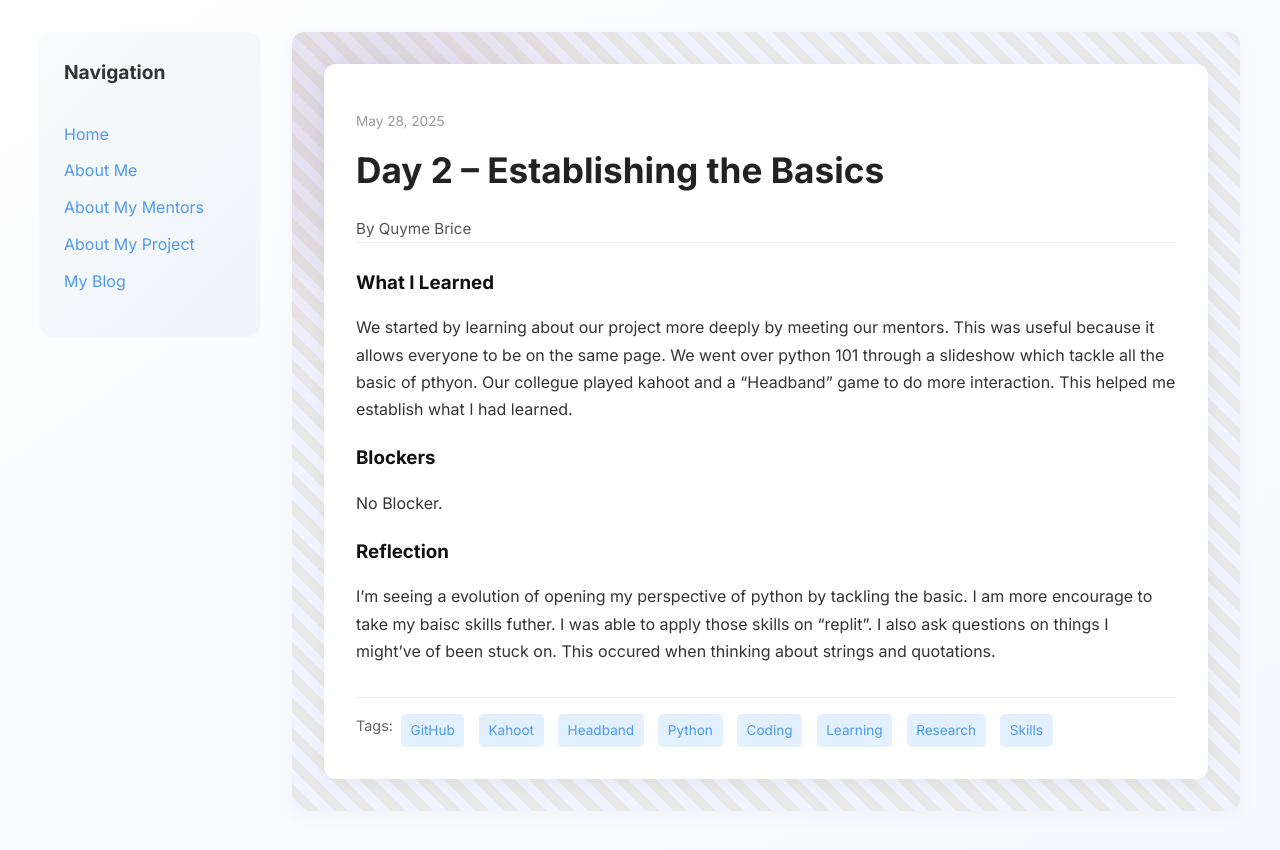
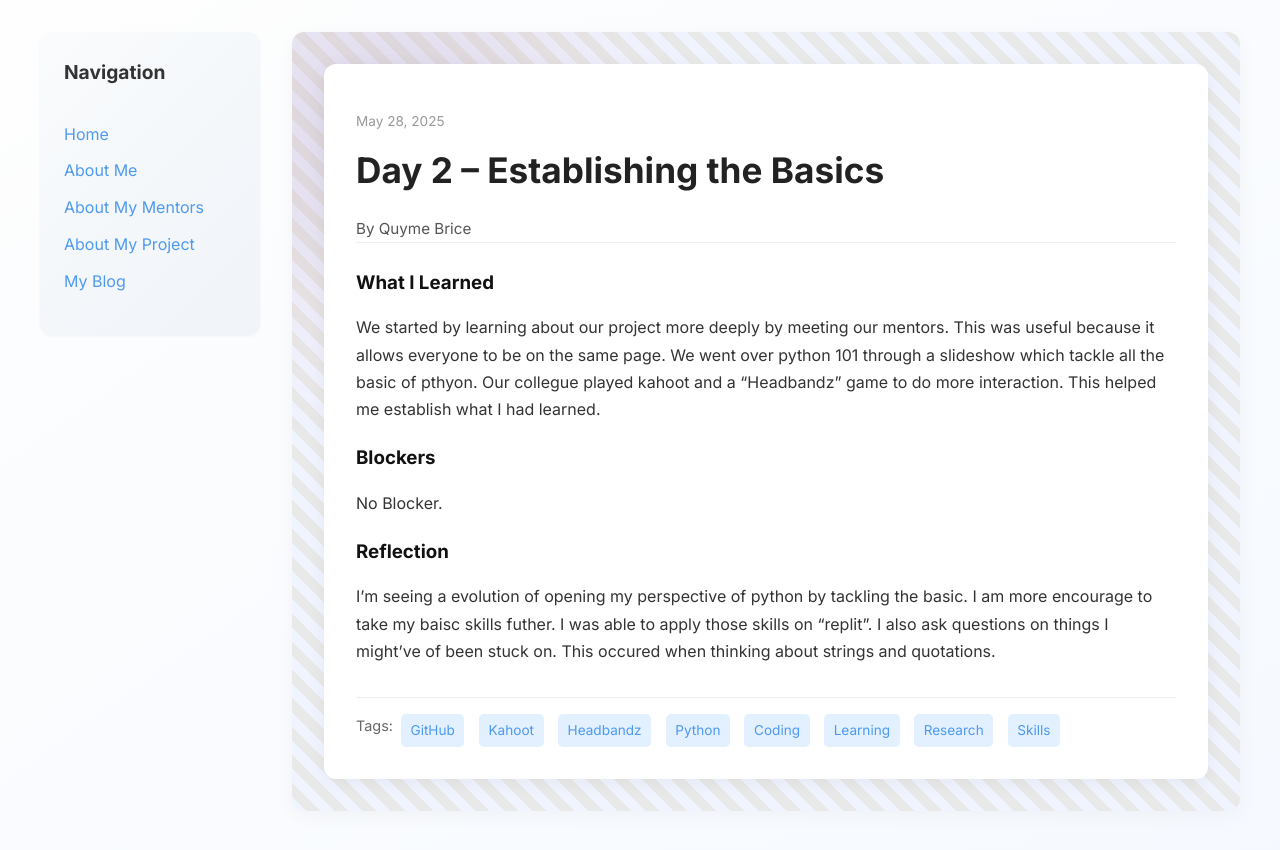
Before and after one commit to Qubri2/Qubri2.github.io, a Jekyll site: the page built from _posts/2025-05-28-day-2.md, in a window 1280 px wide. Shown: the top 850 px of the page. Built offline with Jekyll 4.4.1, drawn with Linux system fonts in a browser that asks for light colours.

Commit message:
Update 2025-05-28-day-2.md

```diff
--- a/_posts/2025-05-28-day-2.md
+++ b/_posts/2025-05-28-day-2.md
@@ -4,10 +4,10 @@ title: "Day 2 – Establishing the Basics"
 date: 2025-05-28
 author: Quyme Brice
 permalink: /day2.html
-tags: ["GitHub", "Kahoot", "Headband", "Python", "Coding", "Learning", "Research", "Skills"]
+tags: ["GitHub", "Kahoot", "Headbandz", "Python", "Coding", "Learning", "Research", "Skills"]
 
 what_i_learned: |
-  We started by learning about our project more deeply by meeting our mentors. This was useful because it allows everyone to be on the same page. We went over python 101 through a slideshow which tackle all the basic of pthyon. Our collegue played kahoot and a "Headband" game to do more interaction. This helped me establish what I had learned.
+  We started by learning about our project more deeply by meeting our mentors. This was useful because it allows everyone to be on the same page. We went over python 101 through a slideshow which tackle all the basic of pthyon. Our collegue played kahoot and a "Headbandz" game to do more interaction. This helped me establish what I had learned.
 
 
 
```
